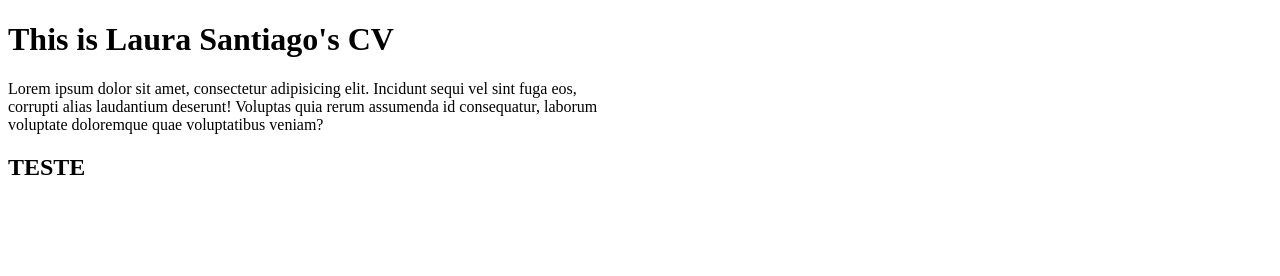
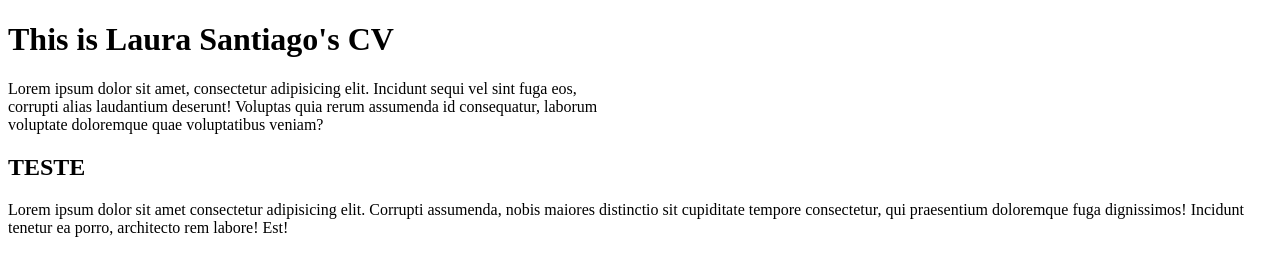
Before and after one commit to LauraSantiag0/meu-novo-cv, a plain HTML site: page index.html in a window 1280 px wide. Drawn offline with Linux system fonts and the light colour scheme.

Commit message:
teesteando

```diff
--- a/index.html
+++ b/index.html
@@ -9,5 +9,6 @@
     <h1>This is Laura Santiago's CV</h1>
     <p>Lorem ipsum dolor sit amet, consectetur adipisicing elit. Incidunt sequi vel sint fuga eos, <br> corrupti alias laudantium deserunt! Voluptas quia rerum assumenda id consequatur, laborum <br>voluptate doloremque quae voluptatibus veniam?</p>
     <h2>TESTE</h2>
+    <p>Lorem ipsum dolor sit amet consectetur adipisicing elit. Corrupti assumenda, nobis maiores distinctio sit cupiditate tempore consectetur, qui praesentium doloremque fuga dignissimos! Incidunt tenetur ea porro, architecto rem labore! Est!</p>
 </body>
 </html>
```
